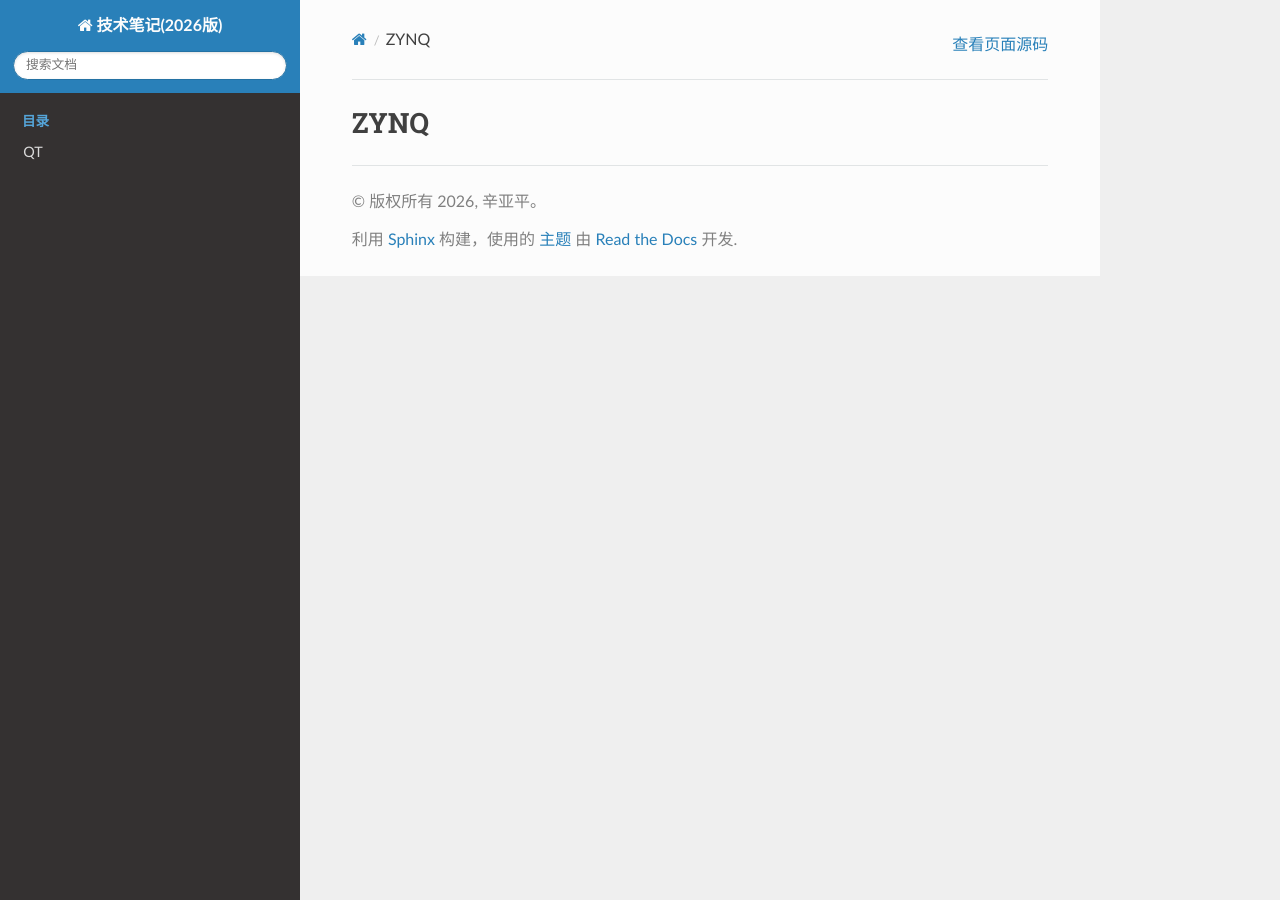
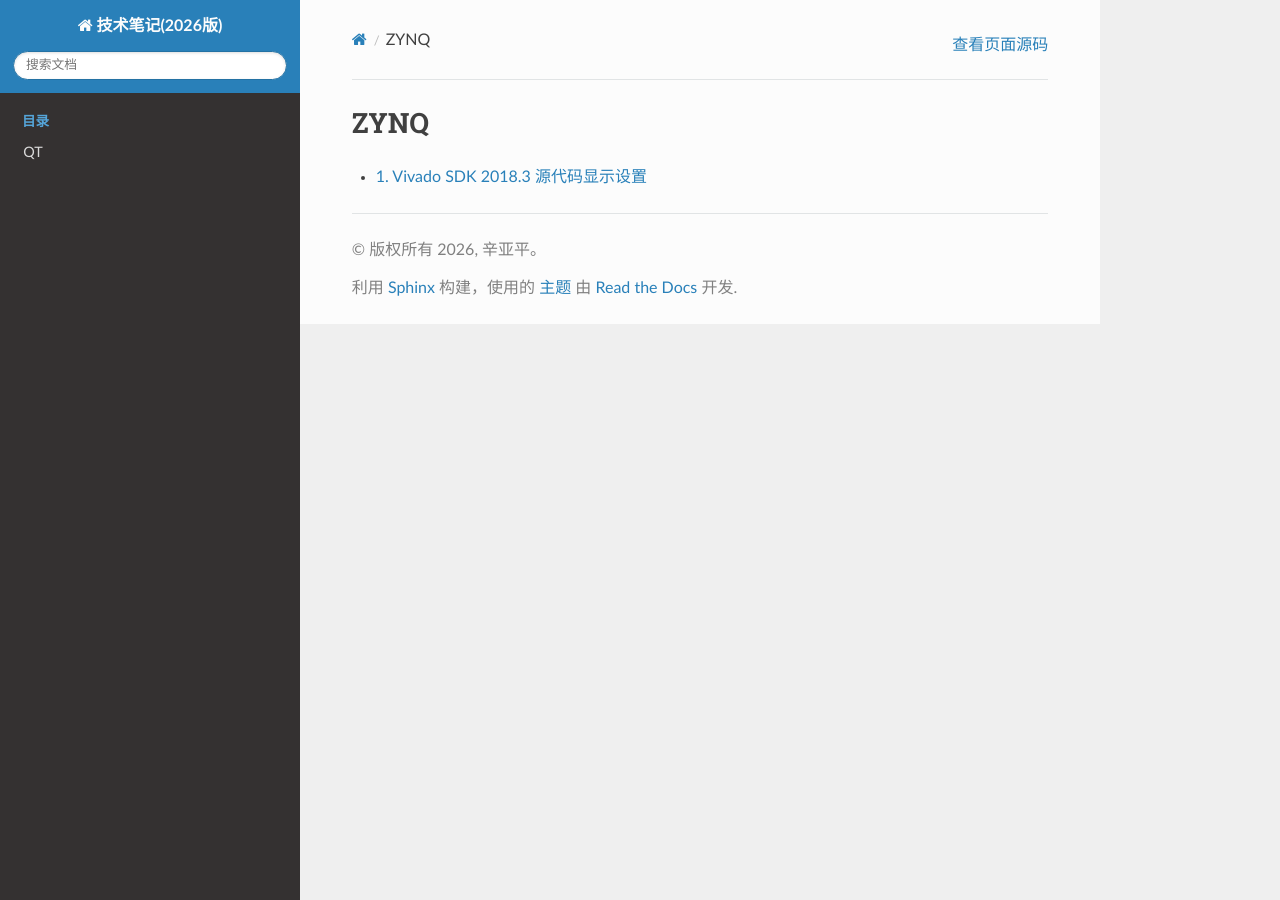
Before and after one commit to yapingxin/TechNotes-2026, a Sphinx documentation site: the page built from docs/Zynq/index.rst, in a window 1280 px wide. Built offline with Sphinx 7.4.7 and the Read the Docs theme 3.1.0, drawn with Linux system fonts in a browser that asks for light colours; pages that are not in the unit, such as notebooks, are missing from menus.

Commit message:
Zynq/260311-SDK2018.3-Preference-SourceCode.rst

```diff
--- /dev/null
+++ b/docs/Zynq/260311-SDK2018.3-Preference-SourceCode.rst
@@ -0,0 +1,8 @@
+
+Vivado SDK 2018.3 源代码显示设置
+================================
+
+问题
+----
+
+在 Vivado SDK 2018.3 中显示源代码，默认的效果是这样的：
--- a/docs/Zynq/index.rst
+++ b/docs/Zynq/index.rst
@@ -5,3 +5,5 @@ ZYNQ
 .. toctree::
    :maxdepth: 1
    :numbered:
+
+   260311-SDK2018.3-Preference-SourceCode.rst
```
